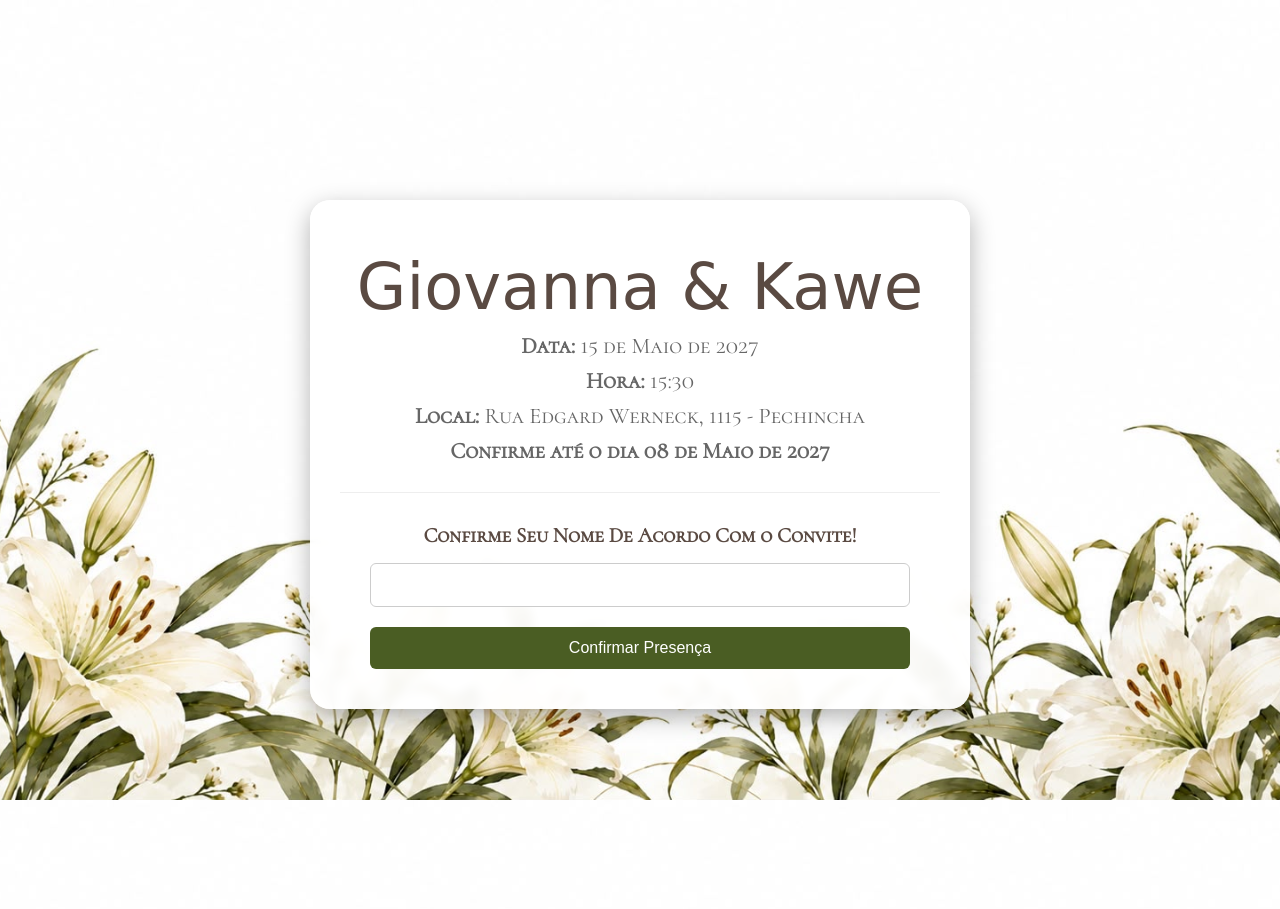
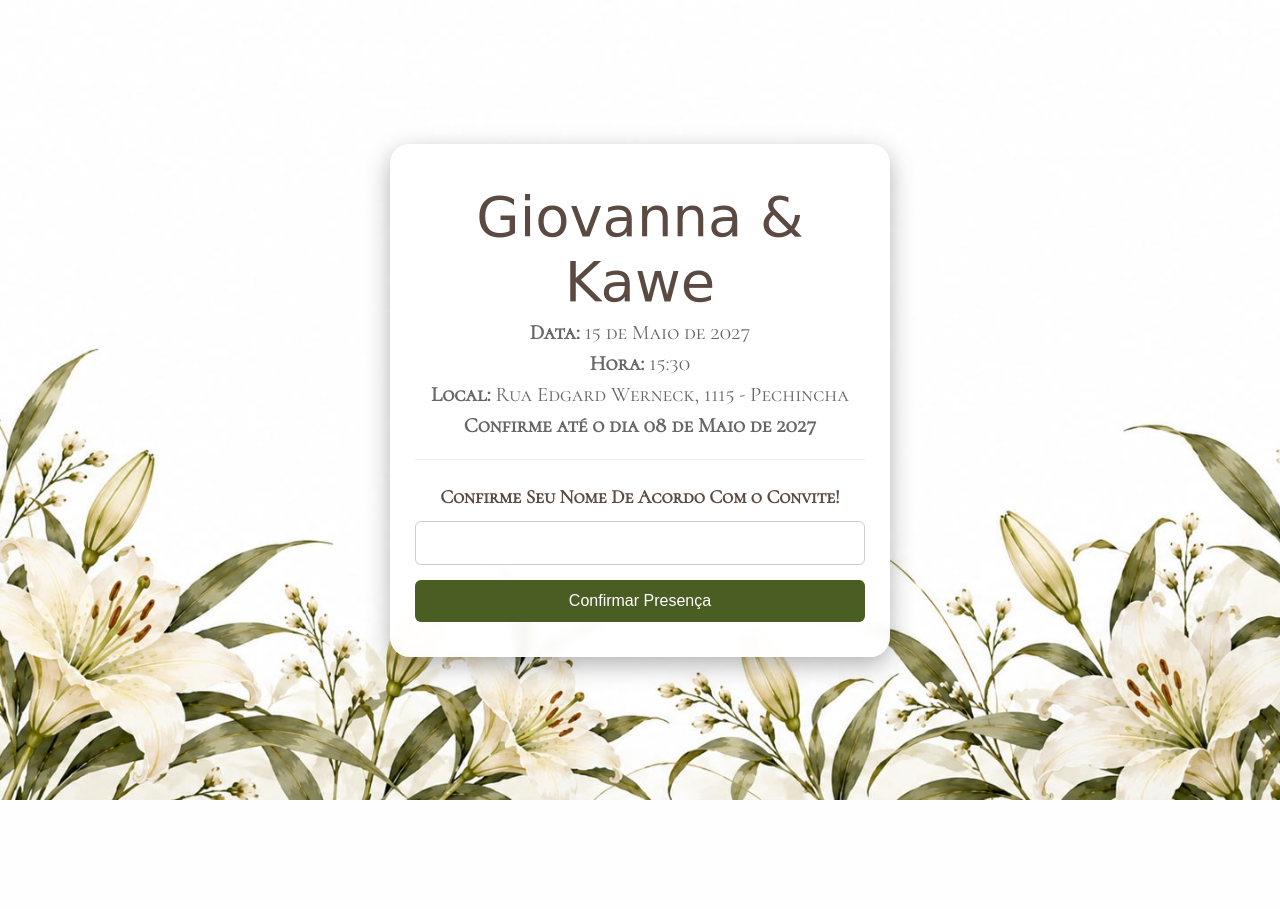
Before and after one commit to KaweAugusto/Site-de-Confirma-o, a PHP site: page / in a window 1280 px wide. After the commit the page ends 800 px from the top, so only its background shows below. Run offline with PHP 8.4, Linux system fonts and the light colour scheme; some web fonts are replaced.

Commit message:
Update index.php

```diff
--- a/index.php
+++ b/index.php
@@ -95,13 +95,11 @@ if ($_SERVER["REQUEST_METHOD"] == "POST") {
     <meta name="viewport" content="width=device-width, initial-scale=1.0">
     <title>Nosso Noivado</title>
     <style>
-        /* Importando a fonte personalizada */
+        /* Importando as fontes */
         @font-face {
             font-family: 'Blosta Script';
             src: url("static/Blosta-Script.otf") format('opentype');
         }
-
-        /* Importando a fonte das Informações */
         @font-face {
             font-family: 'Cormorant SC';
             src: url("static/CormorantSC-Regular.ttf") format('truetype');
@@ -112,58 +110,72 @@ if ($_SERVER["REQUEST_METHOD"] == "POST") {
             text-align: center;
             background-image: url("static/fundo-flores.png.jpeg");
             background-size: cover;
-            background-position: bottom center;
+            background-position: center bottom;
             background-repeat: no-repeat;
             background-attachment: fixed;
             background-color: #636B2F;
             color: #333;
-            padding: 20px;
+            padding: 15px;
             margin: 0;
             min-height: 100vh;
+            display: flex;
+            flex-direction: column;
+            justify-content: center;
+            align-items: center;
+            box-sizing: border-box;
         }
+
         .container {
             background: rgba(255, 255, 255, 0.95);
-            padding: 40px 30px;
+            padding: 35px 25px;
             border-radius: 20px;
             box-shadow: 0 8px 25px rgba(0,0,0,0.3);
-            max-width: 600px;
-            margin: 180px auto;
+            width: 100%;
+            max-width: 500px;
+            box-sizing: border-box;
             backdrop-filter: blur(5px);
+            margin: 10px auto;
         }
+
         h1 {
             font-family: 'Blosta Script', cursive;
             color: #5a4a42;
-            font-size: 4em;
+            font-size: 3.5em;
             font-weight: normal;
             margin-bottom: 0px;
-            margin-top: 10px;
+            margin-top: 5px;
         }
+
         .info {
             font-family: 'Cormorant SC', serif;
-            margin-bottom: 30px;
-            font-size: 1.4em;
+            margin-bottom: 25px;
+            font-size: 1.3em;
             color: #666;
             border-bottom: 1px solid #eee;
-            padding-bottom: 20px;
+            padding-bottom: 15px;
         }
-        .info p { margin: 8px 0; }
+
+        .info p { margin: 6px 0; }
+
         label {
             font-family: 'Cormorant SC', serif;
             display: block;
-            margin-bottom: 15px;
+            margin-bottom: 12px;
             font-weight: bold;
             color: #5a4a42;
-            font-size: 1.3em;
+            font-size: 1.2em;
         }
+
         input[type="text"] {
-            width: 90%;
+            width: 100%;
             padding: 12px;
-            margin-bottom: 20px;
+            margin-bottom: 15px;
             border: 1px solid #ccc;
             border-radius: 6px;
             font-size: 1em;
             box-sizing: border-box;
         }
+
         button {
             background-color: #4a5d23;
             color: white;
@@ -173,29 +185,19 @@ if ($_SERVER["REQUEST_METHOD"] == "POST") {
             border-radius: 6px;
             cursor: pointer;
             transition: 0.3s;
-            width: 90%;
+            width: 100%;
+            box-sizing: border-box;
         }
+
         button:hover { background-color: #3a481c; }
-        .sucesso {
-            color: #2e7d32;
-            font-size: 1.2em;
-            font-weight: bold;
-            margin: 20px 0;
-        }
-        .aviso {
-            color: #f39c12;
-            font-size: 1.2em;
-            font-weight: bold;
-            margin: 20px 0;
-        }
-        .erro {
-            color: #c62828;
-            font-weight: bold;
-            margin-bottom: 20px;
-        }
+
+        .sucesso { color: #2e7d32; font-size: 1.1em; font-weight: bold; margin: 15px 0; }
+        .aviso { color: #f39c12; font-size: 1.1em; font-weight: bold; margin: 15px 0; }
+        .erro { color: #c62828; font-weight: bold; margin-bottom: 15px; }
+
         .btn-voltar {
             display: inline-block;
-            margin-top: 20px;
+            margin-top: 15px;
             text-decoration: none;
             color: #4a5d23;
             font-weight: bold;
@@ -204,9 +206,25 @@ if ($_SERVER["REQUEST_METHOD"] == "POST") {
             border-radius: 6px;
             transition: 0.3s;
         }
-        .btn-voltar:hover {
-            background-color: #4a5d23;
-            color: white;
+        .btn-voltar:hover { background-color: #4a5d23; color: white; }
+
+        /* Ajustes específicos e perfeitos para Telemóveis */
+        @media (max-width: 600px) {
+            body {
+                padding: 10px;
+                justify-content: center;
+                background-position: center center;
+            }
+            .container {
+                padding: 25px 15px;
+                max-width: 100%;
+            }
+            h1 {
+                font-size: 2.8em;
+            }
+            .info {
+                font-size: 1.1em;
+            }
         }
     </style>
 </head>
```
